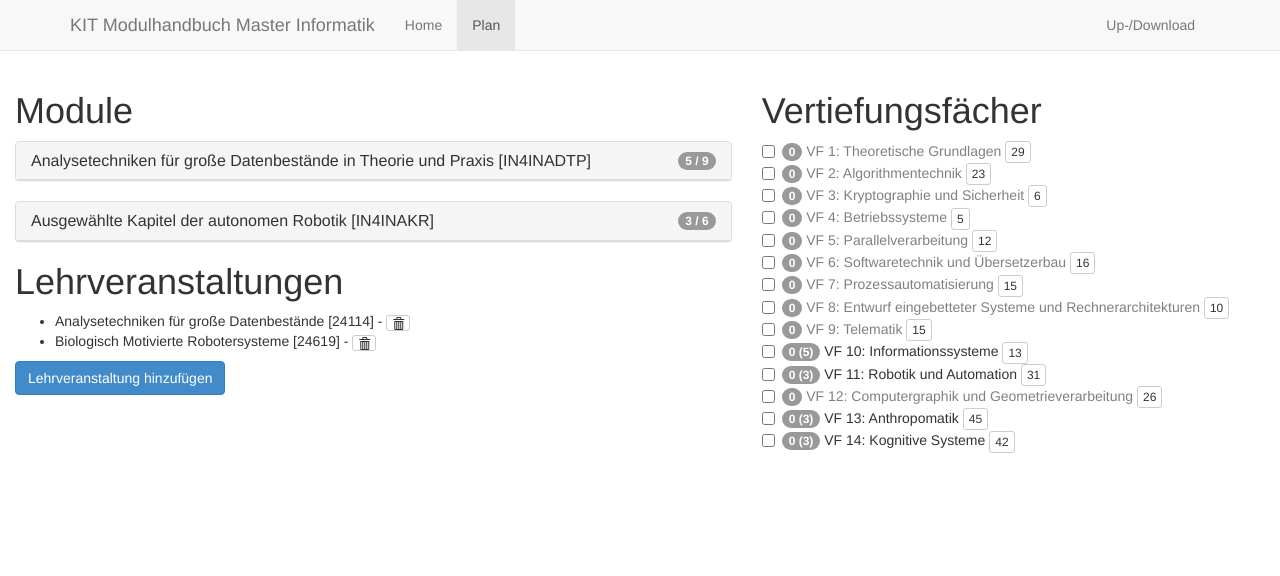
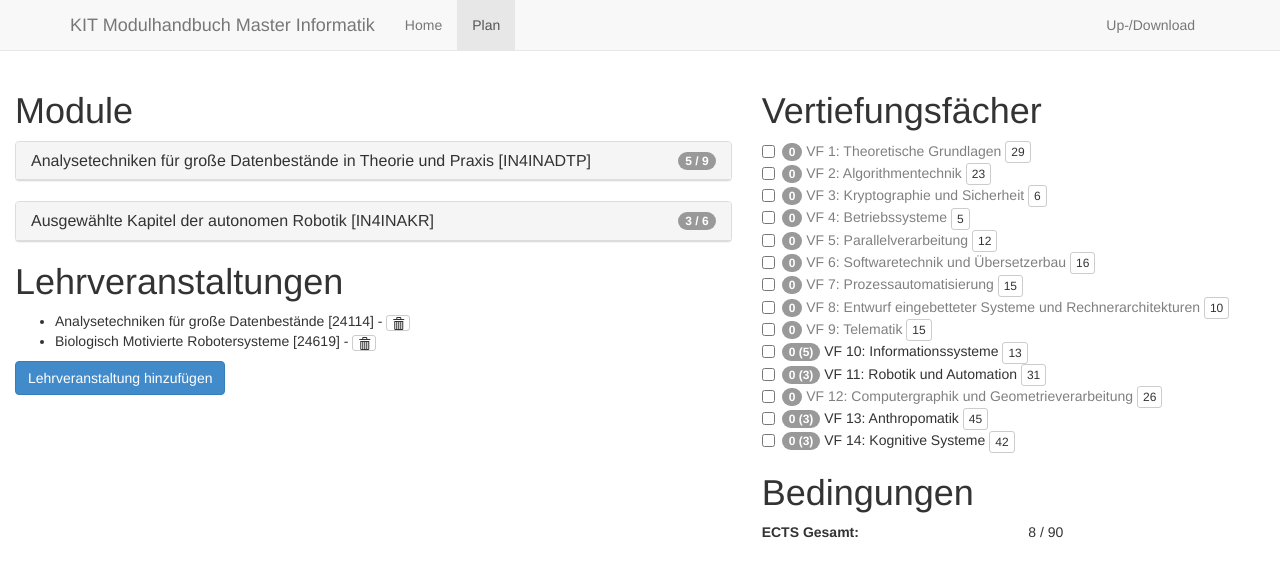
Before and after one commit to sbungartz/kitmods, a plain HTML site: page index.html at #/plan in a window 1280 px wide. Drawn offline with Linux system fonts and the light colour scheme.

Commit message:
show total ects

```diff
--- a/res/main.js
+++ b/res/main.js
@@ -195,6 +195,12 @@ module.controller('PlanController', function($scope, $modal, $log, $localStorage
 
       $scope.overviewSpecializations.push(specStats);
     });
+
+    var totalEcts = 0;
+    $.each(modules, function(moduleId, module) {
+      totalEcts += module.chosenEcts;
+    });
+    $scope.totalEcts = totalEcts;
   }
   $scope.$watch('handbook.courses', updateModuleList);
   $scope.$watch('plan.interestingCourses', updateModuleList);
--- a/res/plan.html
+++ b/res/plan.html
@@ -103,6 +103,16 @@
           </li>
         </ul>
       </form>
+
+      <h1>Bedingungen</h1>
+      <div class="row">
+        <div class="col-xs-6">
+          <strong>ECTS Gesamt:</strong>
+        </div>
+        <div class="col-xs-6">
+          {{totalEcts}} / 90
+        </div>
+      </div>
     </div>
   </div>
 </div>
```
